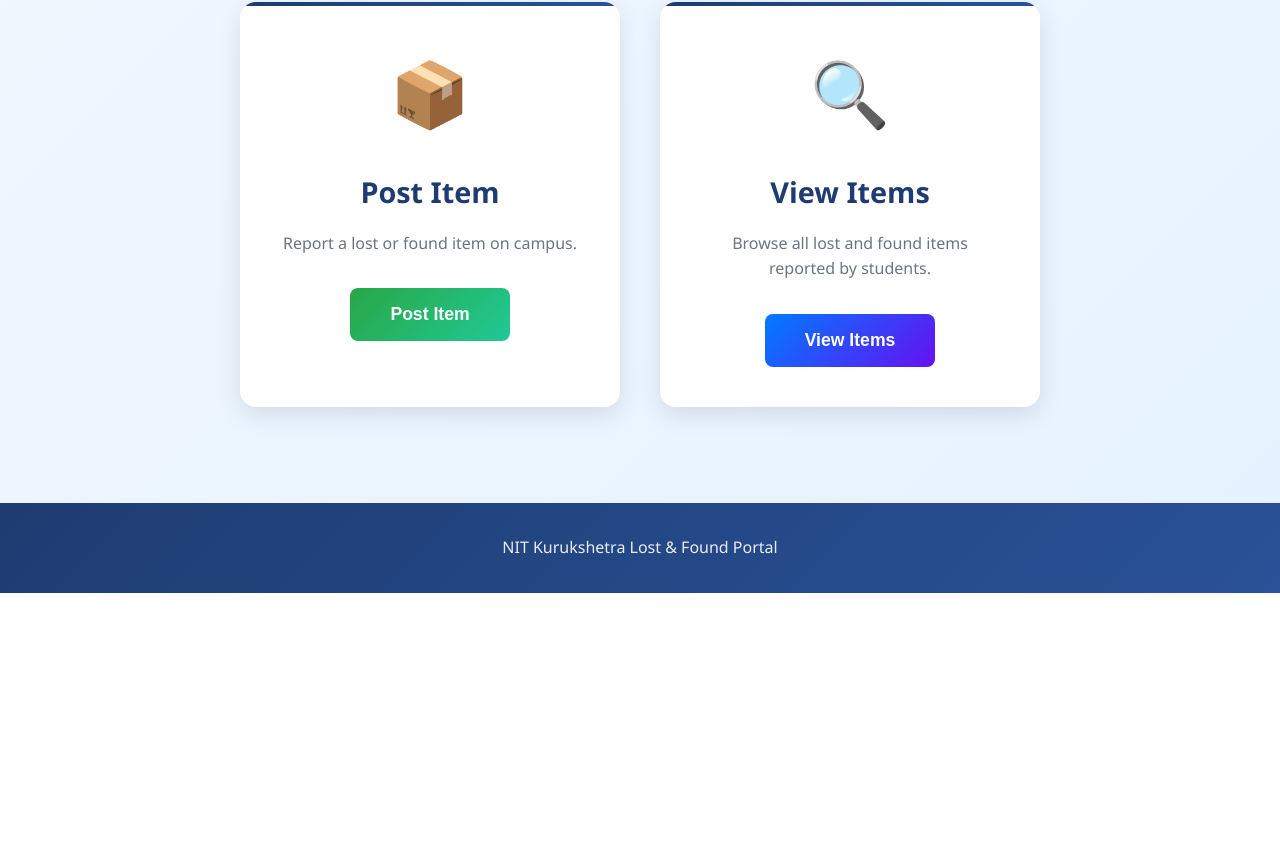
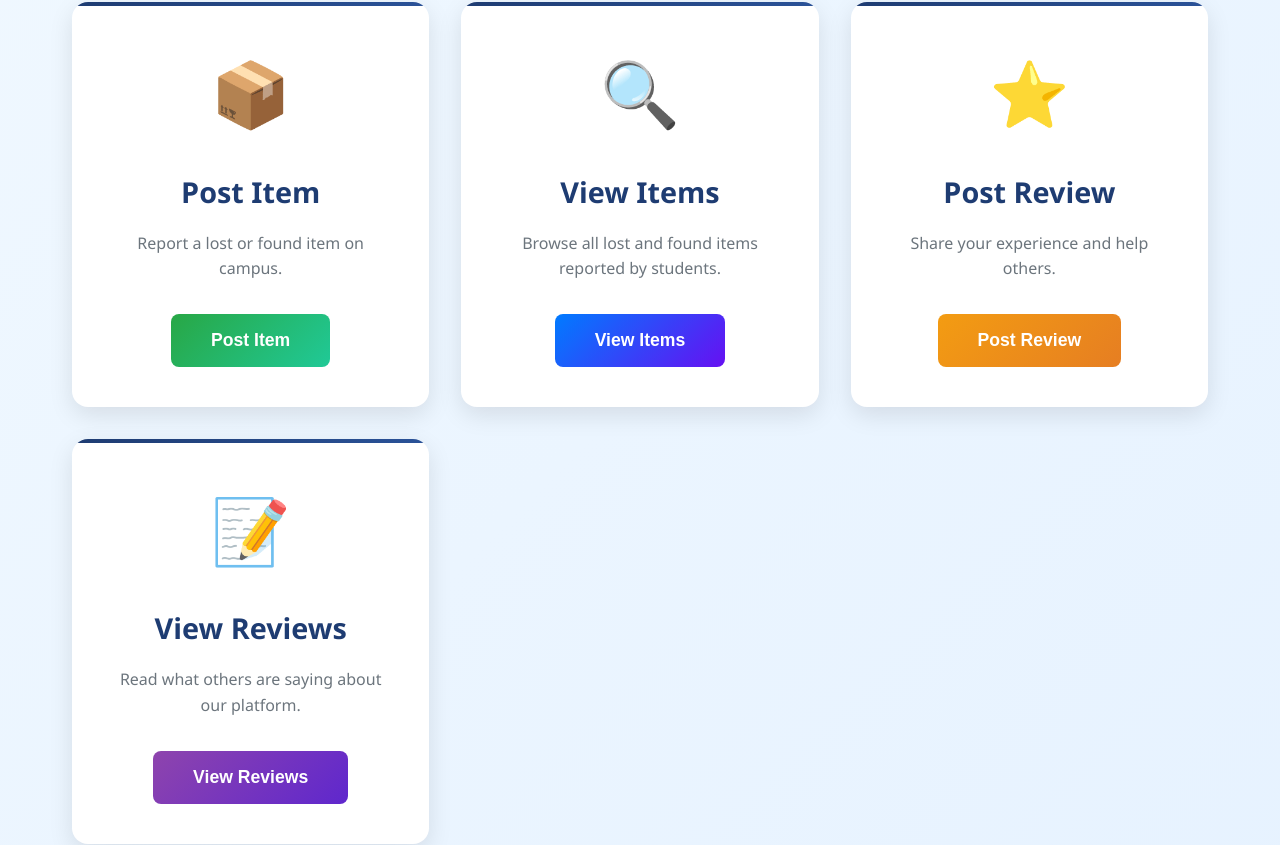
Before and after one commit to Pawan-Kumar-56/lostfound-frontend, a React (Vite) app: page /dashboard in a window 1280 px wide. Shown: the part 264-1109 px from the top of the page. Before the commit the page ends 857 px from the top, so only its background shows below. Built offline with nearby package versions, Linux system fonts and the light colour scheme.

Commit message:
Add review posting and viewing options to dashboard

```diff
--- a/src/Dashboard.css
+++ b/src/Dashboard.css
@@ -130,9 +130,9 @@
 
 .cards-container {
   display: grid;
-  grid-template-columns: repeat(auto-fit, minmax(350px, 1fr));
-  gap: 2.5rem;
-  max-width: 800px;
+  grid-template-columns: repeat(auto-fit, minmax(280px, 1fr));
+  gap: 2rem;
+  max-width: 1200px;
   margin: 0 auto;
 }
 
@@ -215,6 +215,24 @@
 .card-btn:hover {
   transform: translateY(-2px);
   box-shadow: 0 8px 20px rgba(30, 60, 114, 0.3);
+}
+
+/* Review Button Styles */
+.review-btn {
+  background: linear-gradient(135deg, #f39c12 0%, #e67e22 100%);
+}
+
+.review-btn:hover {
+  box-shadow: 0 8px 20px rgba(243, 156, 18, 0.3);
+}
+
+/* Reviews Button Styles */
+.reviews-btn {
+  background: linear-gradient(135deg, #8e44ad 0%, #5f27cd 100%);
+}
+
+.reviews-btn:hover {
+  box-shadow: 0 8px 20px rgba(142, 68, 173, 0.3);
 }
 
 .post-btn {
--- a/src/Dashboard.jsx
+++ b/src/Dashboard.jsx
@@ -58,6 +58,15 @@ const Dashboard = () => {
     navigate('/viewitems');
   };
 
+  const handlePostReview = () => {
+    // For now, show alert since backend will be updated later
+    alert('Review posting feature will be available soon! Backend integration in progress.');
+  };
+
+  const handleViewReviews = () => {
+    navigate('/reviews');
+  };
+
   return (
     <div className="dashboard">
       {/* Top Navigation Bar */}
@@ -116,6 +125,30 @@ const Dashboard = () => {
                 View Items
               </button>
             </div>
+
+            {/* Card 3: Post Review */}
+            <div className="dashboard-card">
+              <div className="card-icon">⭐</div>
+              <h2 className="card-title">Post Review</h2>
+              <p className="card-description">
+                Share your experience and help others.
+              </p>
+              <button className="card-btn review-btn" onClick={handlePostReview}>
+                Post Review
+              </button>
+            </div>
+
+            {/* Card 4: View Reviews */}
+            <div className="dashboard-card">
+              <div className="card-icon">📝</div>
+              <h2 className="card-title">View Reviews</h2>
+              <p className="card-description">
+                Read what others are saying about our platform.
+              </p>
+              <button className="card-btn reviews-btn" onClick={handleViewReviews}>
+                View Reviews
+              </button>
+            </div>
           </div>
         </section>
       </main>
```
